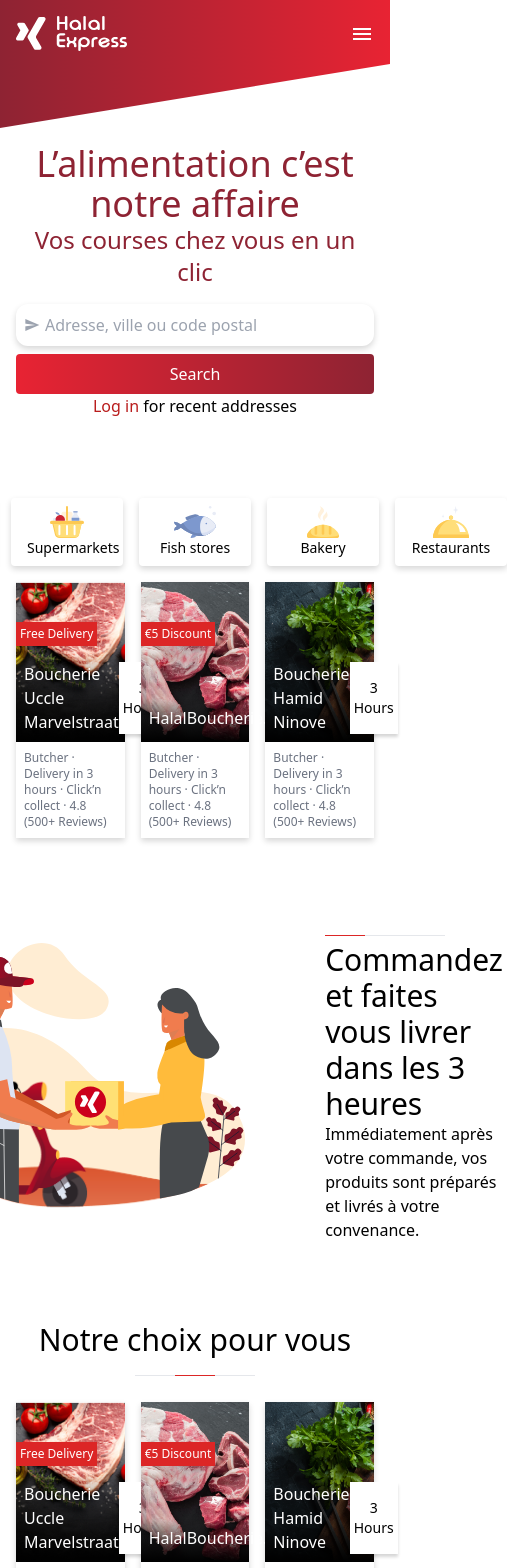
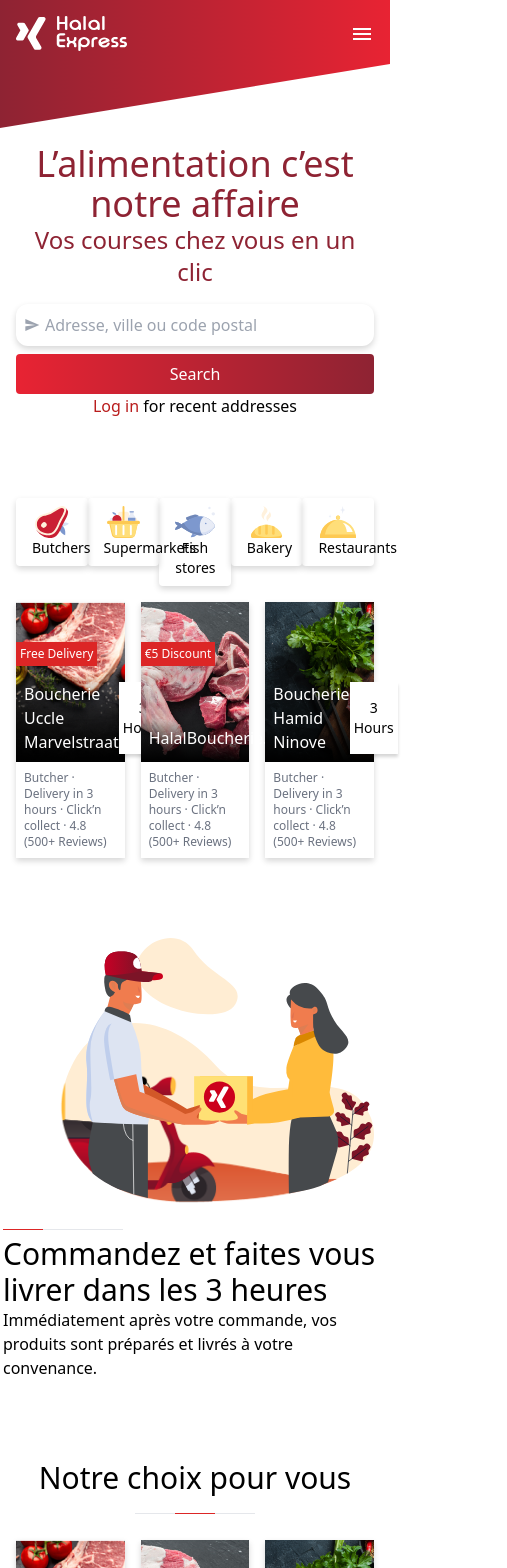
Before and after one commit to Lino004/hotalexpress, a Vue app: page / in a window 390 px wide. Shown: the top 1568 px of the page, 507 px wide, since content can reach past the window. Built offline with nearby package versions, Linux system fonts and the light colour scheme.

Commit message:
responsive mobile

```diff
--- a/src/components/general/CardAction.vue
+++ b/src/components/general/CardAction.vue
@@ -1,5 +1,5 @@
 <template>
-  <div class="text-center py-2 px-4 rounded shadow-box1 w-28">
+  <div class="text-center py-2 px-4 rounded shadow-box1">
     <img class="mx-auto h-8" :src="img">
     <h4 class="text-sm"> {{label}} </h4>
   </div>
--- a/src/views/Home.vue
+++ b/src/views/Home.vue
@@ -36,11 +36,13 @@
         <a class="text-red-700">Log in</a> for recent addresses
       </div>
       <section class="my-20">
-        <div class="flex space-x-4 justify-center mb-4">
-          <div class="flex-initial" v-for="(item, i) in itemsAction" :key="i">
-            <CardAction
-              :img="item.img"
-              :label="item.label"/>
+        <div class="space-x-4 justify-center mb-4">
+          <div class="grid md:grid-cols-7 grid-cols-5">
+            <div v-for="(item, i) in itemsAction" :key="i">
+              <CardAction
+                :img="item.img"
+                :label="item.label"/>
+            </div>
           </div>
         </div>
         <div class="grid grid-cols-3 gap-4">
@@ -54,9 +56,9 @@
           </div>
         </div>
       </section>
-      <section class="flex items-center space-x-20 justify-center my-20">
+      <section class="flex flex-col md:flex-row items-center space-x-0 md:space-x-20  justify-center my-20">
         <img class="w-96" src="@/assets/images/illustrations/illustration1.svg">
-        <div class="w-96">
+        <div class="w-96 justify-center">
           <TabsBar
             :length="3"
             :value="1"/>
```
